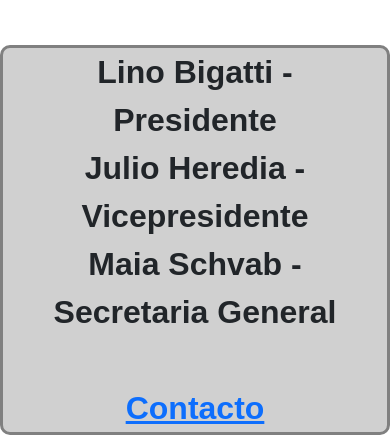
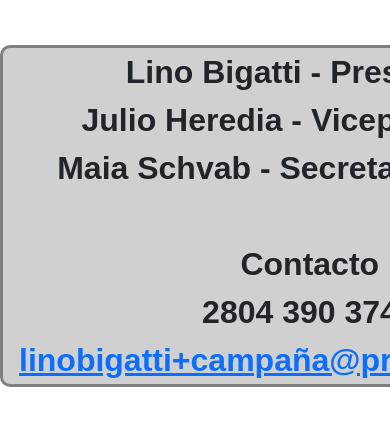
Before and after one commit to lista-blanca/lista-blanca, a plain HTML site: page index.html in a window 390 px wide. Shown: the part 803-1238 px from the top of the page. After the commit the page ends 1190 px from the top, so only its background shows below. Drawn offline with nearby package versions, Linux system fonts and the light colour scheme.

Commit message:
Add phone number.

```diff
--- a/index.html
+++ b/index.html
@@ -79,7 +79,9 @@
       <br>
       Maia Schvab - Secretaria General
       <br><br>
-      <a href="mailto://linobigatti+campaña@protonmail.com">Contacto</a>
+      Contacto
+      <br>
+      2804 390 374 - <a href="mailto://linobigatti+campaña@protonmail.com">linobigatti+campaña@protonmail.com</a>
     </div>
   </body>
 </html>
```
